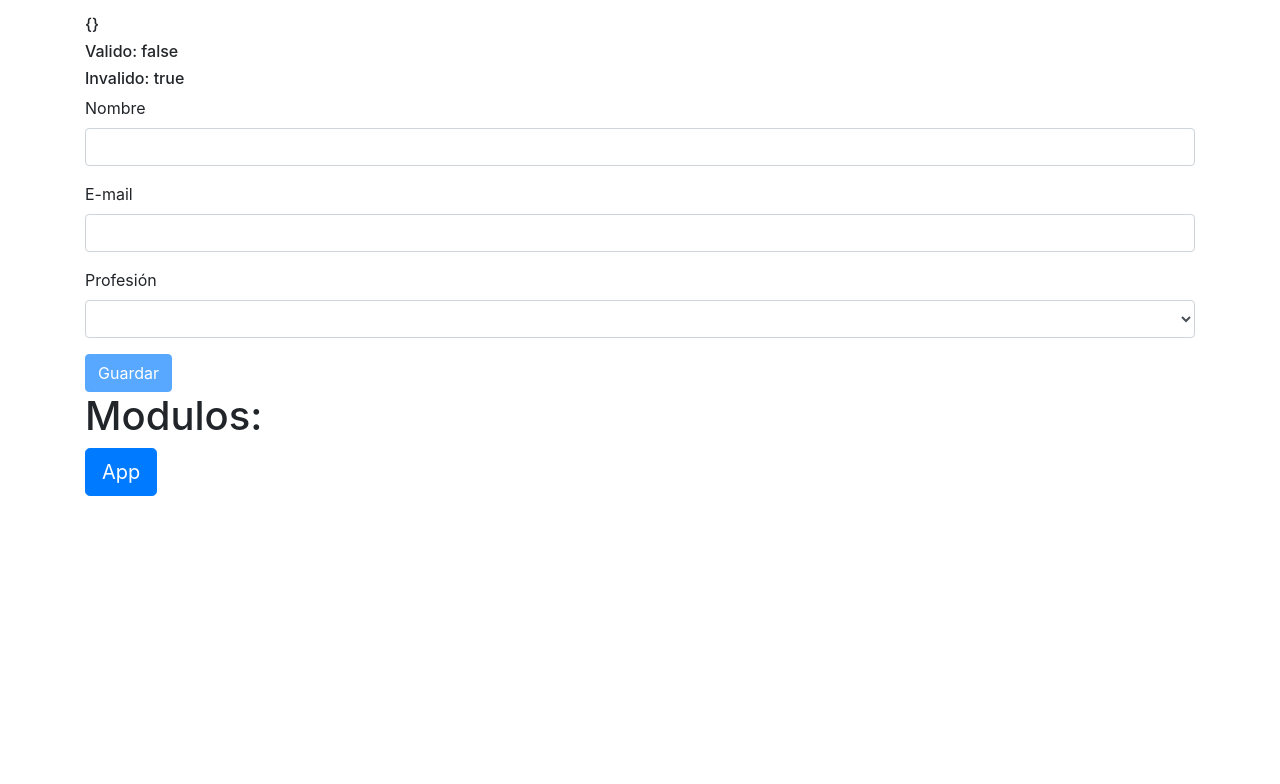
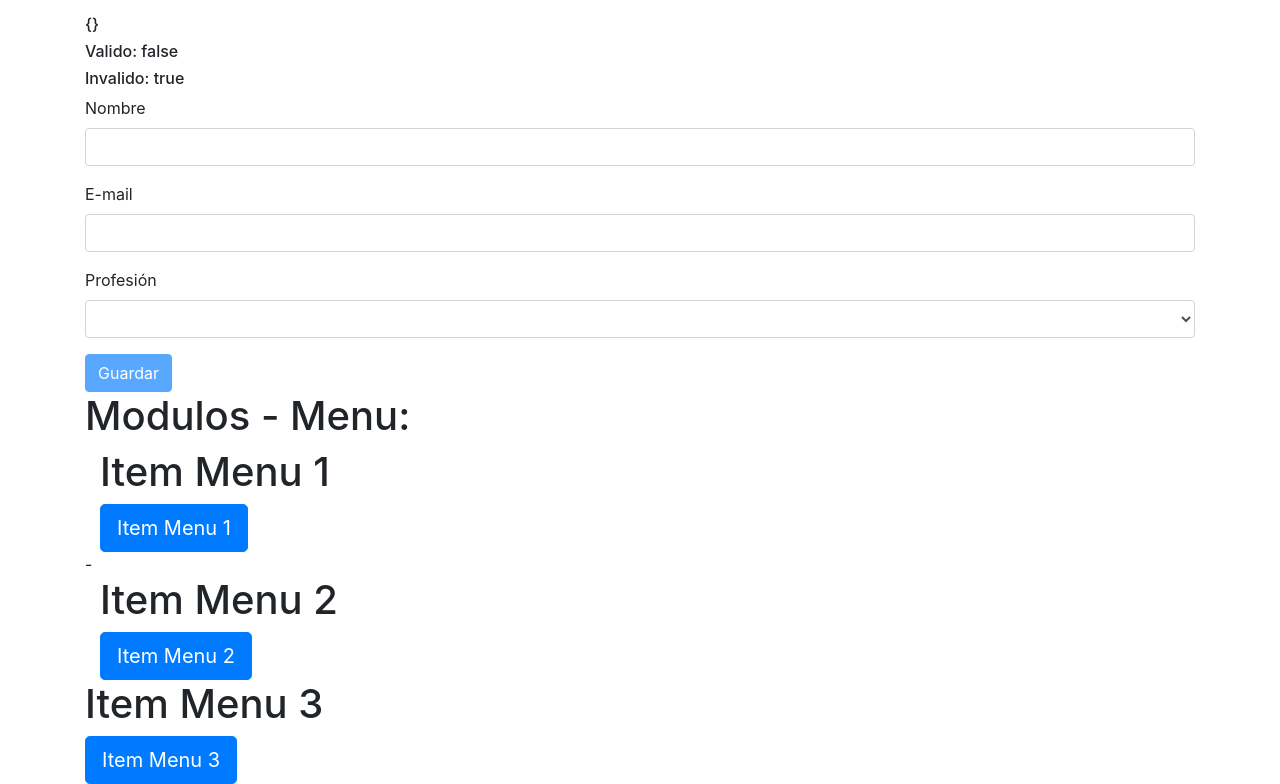
Before and after one commit to arellano84/meuprojecto, an Angular app: page / in a window 1280 px wide. Shown: the part 350-1134 px from the top of the page. Before the commit the page ends 846 px from the top, so only its background shows below. Built offline with nearby package versions, Linux system fonts and the light colour scheme.

Commit message:
14.3. Reexportando um módulo

```diff
--- a/src/app/app.component.html
+++ b/src/app/app.component.html
@@ -15,4 +15,6 @@
 
 
 
-<app-boton-grande labelBotonGrande="App"></app-boton-grande>
+<app-menu></app-menu>
+
+<app-boton-grande labelBotonGrande="Item Menu 3"></app-boton-grande>
--- a/src/app/botones/boton-grande/boton-grande.component.html
+++ b/src/app/botones/boton-grande/boton-grande.component.html
@@ -1,4 +1,4 @@
 <div class="container">
-    <h1>Modulos:</h1>
+    <h1>{{labelBotonGrande}}</h1>
   <button type="button" class="btn btn-primary btn-lg">{{labelBotonGrande}}</button>
 </div>
--- /dev/null
+++ b/src/app/navegacion/menu/menu.component.html
@@ -0,0 +1,6 @@
+<div class="container">
+    <h1>Modulos - Menu:</h1>
+    <app-boton-grande labelBotonGrande="Item Menu 1"></app-boton-grande>
+    -
+    <app-boton-grande labelBotonGrande="Item Menu 2"></app-boton-grande>
+</div>
--- /dev/null
+++ b/src/app/navegacion/menu/menu.component.ts
@@ -0,0 +1,15 @@
+import { Component, OnInit } from '@angular/core';
+
+@Component({
+  selector: 'app-menu',
+  templateUrl: './menu.component.html',
+  styleUrls: ['./menu.component.css']
+})
+export class MenuComponent implements OnInit {
+
+  constructor() { }
+
+  ngOnInit() {
+  }
+
+}
```
Also changed, not shown: src/app/app.module.ts (+4 -3 lines), src/app/navegacion/navegacion.module.ts (added, +17 -0 lines), src/app/navegacion/menu/menu.component.css (added).
